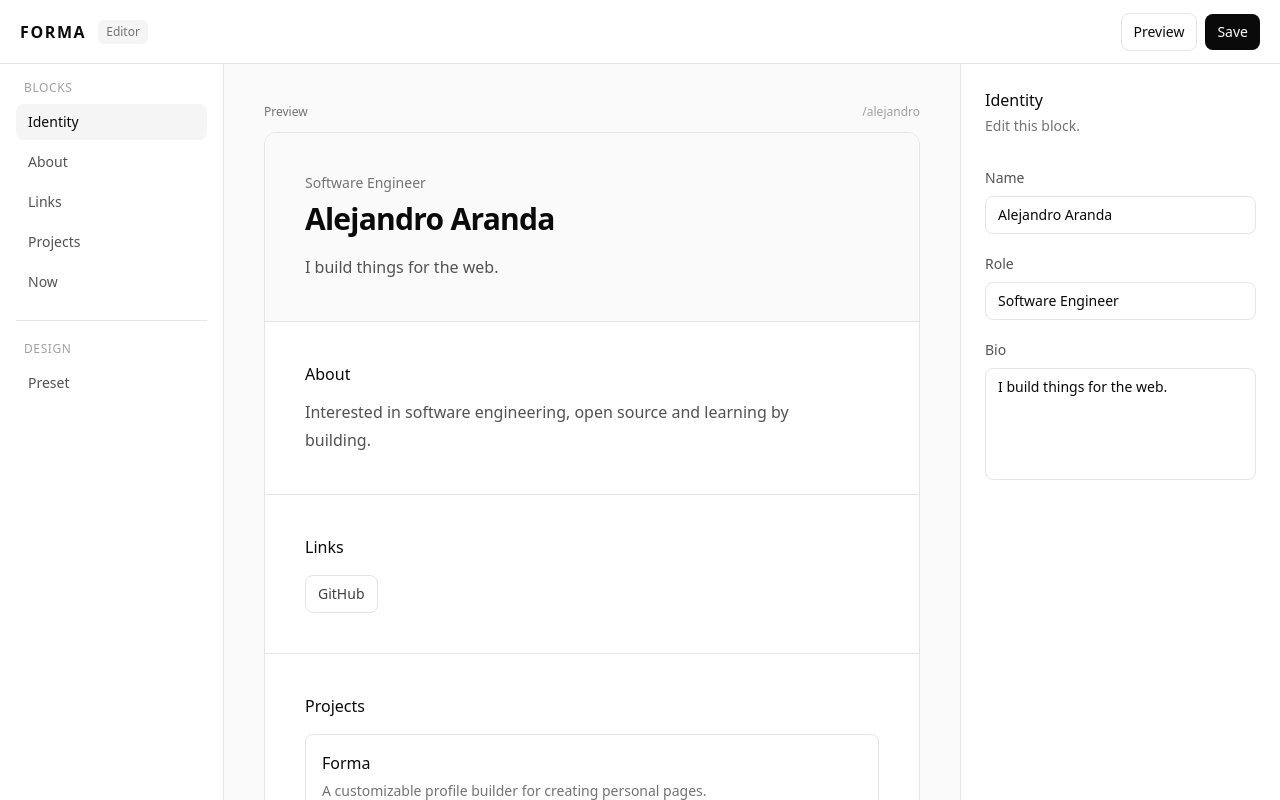
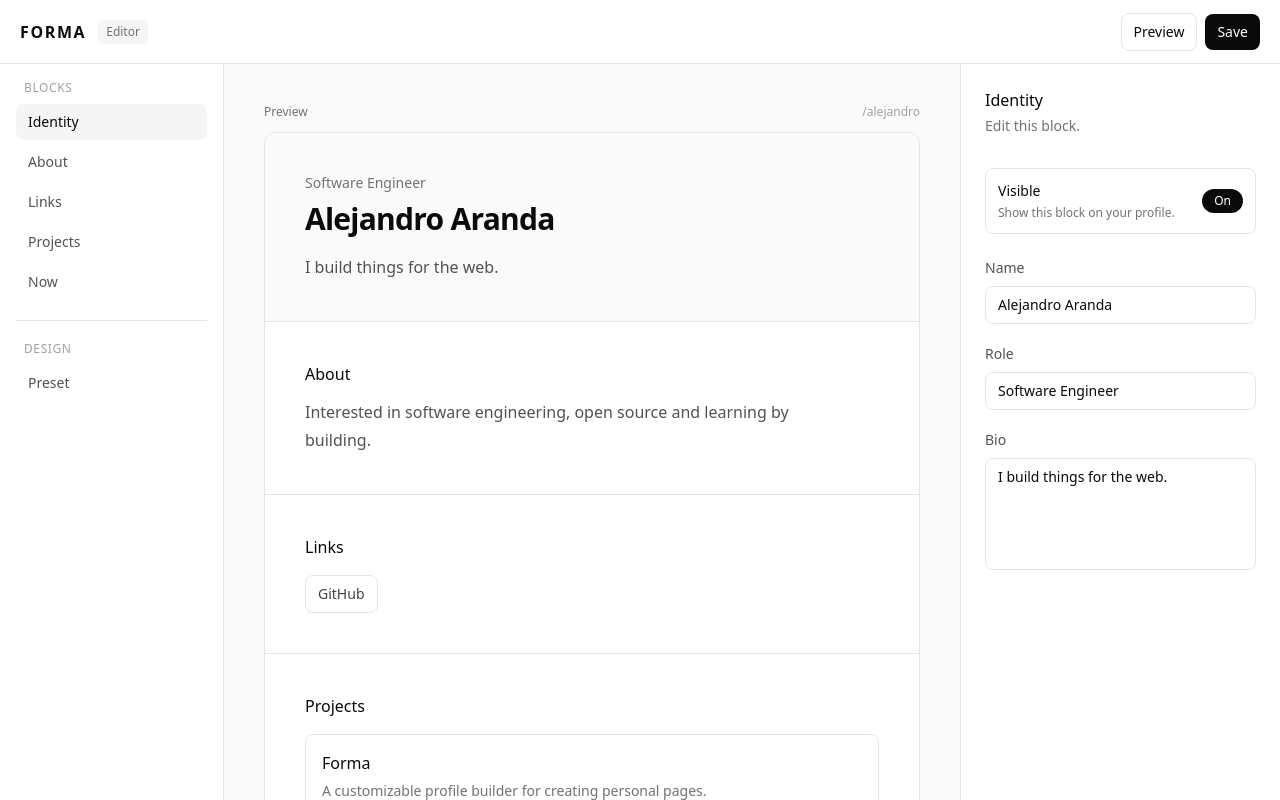
Before and after one commit to ale0aranda/forma, a Next.js app: page / in a window 1280 px wide. Shown: the top 800 px of the page. Built offline with nearby package versions, Linux system fonts and the light colour scheme.

Commit message:
feat: add block visibility

```diff
--- a/app/page.tsx
+++ b/app/page.tsx
@@ -38,7 +38,24 @@ const initialProfile: Profile = {
         'A customizable profile builder for creating personal pages.',
       url: ''
     }
-  ]
+  ],
+  blocks: {
+    identity: {
+      visible: true
+    },
+    about: {
+      visible: true
+    },
+    links: {
+      visible: true
+    },
+    projects: {
+      visible: true
+    },
+    now: {
+      visible: true
+    }
+  }
 };
 
 export default function Home() {
@@ -142,6 +159,19 @@ export default function Home() {
     }));
   }
 
+  function toggleBlock(block: ProfileBlock) {
+    setProfile((current) => ({
+      ...current,
+      blocks: {
+        ...current.blocks,
+        [block]: {
+          ...current.blocks[block],
+          visible: !current.blocks[block].visible
+        }
+      }
+    }));
+  }
+
   return (
     <main className='min-h-screen bg-white text-neutral-950'>
       <header className='flex h-16 items-center justify-between border-neutral-200 border-b px-5'>
@@ -172,6 +202,7 @@ export default function Home() {
 
       <div className='flex min-h-screen'>
         <EditorSidebar
+          blocks={profile.blocks}
           onSelectBlock={setSelectedBlock}
           selectedBlock={selectedBlock}
         />
@@ -187,6 +218,7 @@ export default function Home() {
           onAddProject={addProject}
           onRemoveLink={removeLink}
           onRemoveProject={removeProject}
+          onToggleBlock={toggleBlock}
           onUpdateAbout={updateAbout}
           onUpdateIdentity={updateIdentity}
           onUpdateLink={updateLink}
--- a/components/editor-sidebar.tsx
+++ b/components/editor-sidebar.tsx
@@ -1,11 +1,12 @@
-import type { ProfileBlock } from '@/lib/profile';
+import type { ProfileBlock, ProfileBlockSettings } from '@/lib/profile';
 
 interface EditorSidebarProps {
+  blocks: Record<ProfileBlock, ProfileBlockSettings>;
   selectedBlock: ProfileBlock;
   onSelectBlock: (block: ProfileBlock) => void;
 }
 
-const blocks: {
+const blockOptions: {
   id: ProfileBlock;
   label: string;
 }[] = [
@@ -32,6 +33,7 @@ const blocks: {
 ];
 
 export function EditorSidebar({
+  blocks,
   selectedBlock,
   onSelectBlock
 }: EditorSidebarProps) {
@@ -43,9 +45,12 @@ export function EditorSidebar({
         </p>
 
         <div className='space-y-1'>
-          {blocks.map((block) => (
+          {blockOptions.map((block) => {
+            const visible = blocks[block.id].visible;
+
+            return (
               <button
-              className={`w-full rounded-lg px-3 py-2 text-left text-sm transition-colors ${
+                className={`flex w-full items-center justify-between rounded-lg px-3 py-2 text-left text-sm transition-colors ${
                   selectedBlock === block.id
                     ? 'bg-neutral-100 font-medium text-neutral-950'
                     : 'text-neutral-600 hover:bg-neutral-50 hover:text-neutral-950'
@@ -54,9 +59,16 @@ export function EditorSidebar({
                 onClick={() => onSelectBlock(block.id)}
                 type='button'
               >
-              {block.label}
+                <span>{block.label}</span>
+
+                {!visible && (
+                  <span className='font-normal text-neutral-400 text-xs'>
+                    Hidden
+                  </span>
+                )}
               </button>
-          ))}
+            );
+          })}
         </div>
       </nav>
 
--- a/components/profile-inspector.tsx
+++ b/components/profile-inspector.tsx
@@ -8,6 +8,7 @@ import type {
 interface ProfileInspectorProps {
   profile: Profile;
   selectedBlock: ProfileBlock;
+  onToggleBlock: (block: ProfileBlock) => void;
   onUpdateIdentity: (field: keyof Profile['identity'], value: string) => void;
   onUpdateAbout: (value: string) => void;
   onUpdateNow: (value: string) => void;
@@ -34,6 +35,7 @@ const blockLabels: Record<ProfileBlock, string> = {
 export function ProfileInspector({
   profile,
   selectedBlock,
+  onToggleBlock,
   onUpdateIdentity,
   onUpdateAbout,
   onUpdateNow,
@@ -50,6 +52,28 @@ export function ProfileInspector({
         <p className='font-medium'>{blockLabels[selectedBlock]}</p>
 
         <p className='mt-1 text-neutral-500 text-sm'>Edit this block.</p>
+      </div>
+      <div className='mb-6 flex items-center justify-between rounded-lg border border-neutral-200 p-3'>
+        <div>
+          <p className='text-sm'>Visible</p>
+
+          <p className='mt-1 text-neutral-500 text-xs'>
+            Show this block on your profile.
+          </p>
+        </div>
+
+        <button
+          aria-pressed={profile.blocks[selectedBlock].visible}
+          className={`rounded-full px-3 py-1 font-medium text-xs transition-colors ${
+            profile.blocks[selectedBlock].visible
+              ? 'bg-neutral-950 text-white'
+              : 'bg-neutral-100 text-neutral-500'
+          }`}
+          onClick={() => onToggleBlock(selectedBlock)}
+          type='button'
+        >
+          {profile.blocks[selectedBlock].visible ? 'On' : 'Off'}
+        </button>
       </div>
 
       {selectedBlock === 'identity' && (
--- a/components/profile-preview.tsx
+++ b/components/profile-preview.tsx
@@ -21,6 +21,7 @@ export function ProfilePreview({
         </div>
 
         <article className='overflow-hidden rounded-xl border border-neutral-200 bg-white'>
+          {profile.blocks.identity.visible && (
             <button
               className={`block w-full p-10 text-left transition-colors ${
                 selectedBlock === 'identity'
@@ -30,7 +31,9 @@ export function ProfilePreview({
               onClick={() => onSelectBlock('identity')}
               type='button'
             >
-            <p className='text-neutral-500 text-sm'>{profile.identity.role}</p>
+              <p className='text-neutral-500 text-sm'>
+                {profile.identity.role}
+              </p>
 
               <h1 className='mt-2 font-semibold text-3xl tracking-tight'>
                 {profile.identity.name}
@@ -40,7 +43,9 @@ export function ProfilePreview({
                 {profile.identity.bio}
               </p>
             </button>
+          )}
 
+          {profile.blocks.about.visible && (
             <button
               className={`block w-full border-neutral-200 border-t p-10 text-left transition-colors ${
                 selectedBlock === 'about'
@@ -56,7 +61,9 @@ export function ProfilePreview({
                 {profile.about}
               </p>
             </button>
+          )}
 
+          {profile.blocks.links.visible && (
             <button
               className={`block w-full border-neutral-200 border-t p-10 text-left transition-colors ${
                 selectedBlock === 'links'
@@ -83,7 +90,9 @@ export function ProfilePreview({
                 <p className='mt-3 text-neutral-400 text-sm'>No links yet.</p>
               )}
             </button>
+          )}
 
+          {profile.blocks.projects.visible && (
             <button
               className={`block w-full border-neutral-200 border-t p-10 text-left transition-colors ${
                 selectedBlock === 'projects'
@@ -115,13 +124,19 @@ export function ProfilePreview({
                   ))}
                 </div>
               ) : (
-              <p className='mt-3 text-neutral-400 text-sm'>No projects yet.</p>
+                <p className='mt-3 text-neutral-400 text-sm'>
+                  No projects yet.
+                </p>
               )}
             </button>
+          )}
 
+          {profile.blocks.now.visible && (
             <button
               className={`block w-full border-neutral-200 border-t p-10 text-left transition-colors ${
-              selectedBlock === 'now' ? 'bg-neutral-50' : 'hover:bg-neutral-50'
+                selectedBlock === 'now'
+                  ? 'bg-neutral-50'
+                  : 'hover:bg-neutral-50'
               }`}
               onClick={() => onSelectBlock('now')}
               type='button'
@@ -132,6 +147,7 @@ export function ProfilePreview({
                 {profile.now}
               </p>
             </button>
+          )}
         </article>
       </div>
     </section>
--- a/lib/profile.ts
+++ b/lib/profile.ts
@@ -13,6 +13,10 @@ export interface ProfileProject {
   url: string;
 }
 
+export interface ProfileBlockSettings {
+  visible: boolean;
+}
+
 export interface Profile {
   username: string;
   identity: {
@@ -24,4 +28,5 @@ export interface Profile {
   now: string;
   links: ProfileLink[];
   projects: ProfileProject[];
+  blocks: Record<ProfileBlock, ProfileBlockSettings>;
 }
```
Lines whose indentation alone changed are shown as unchanged.
